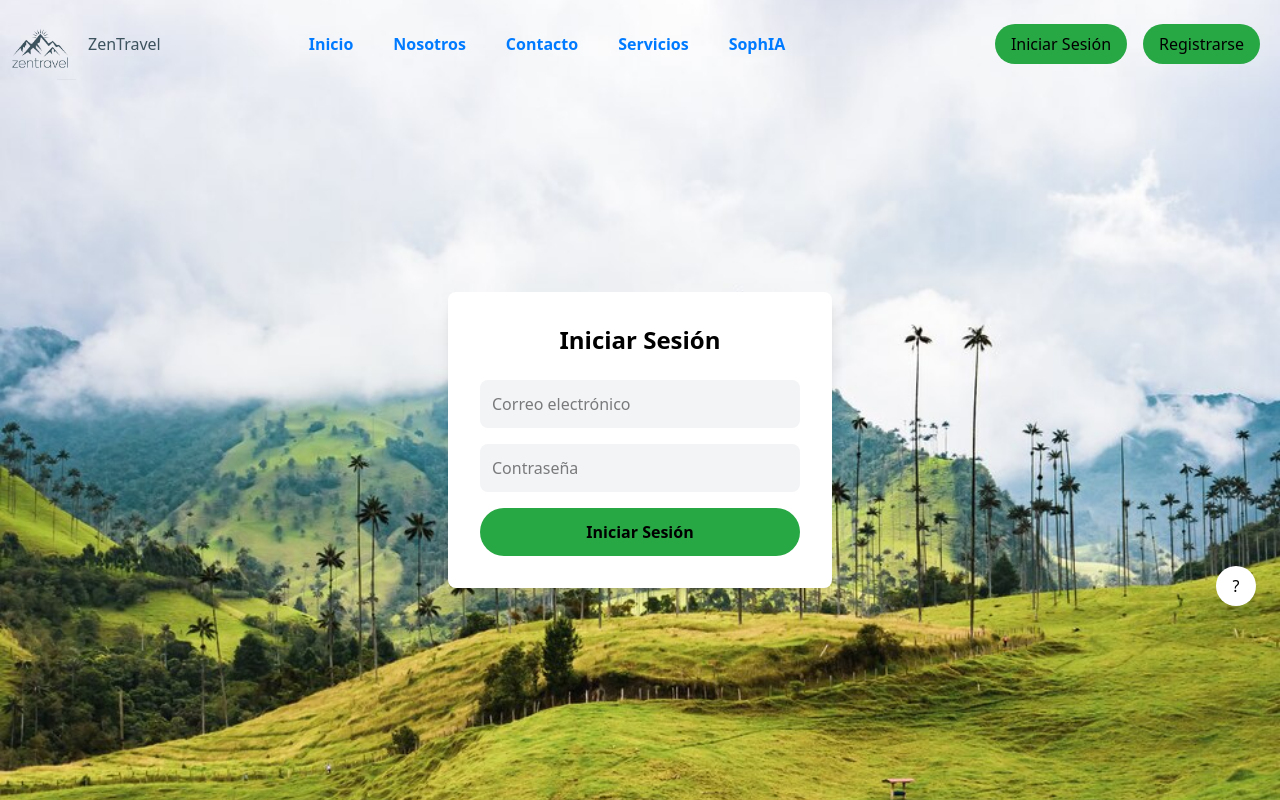
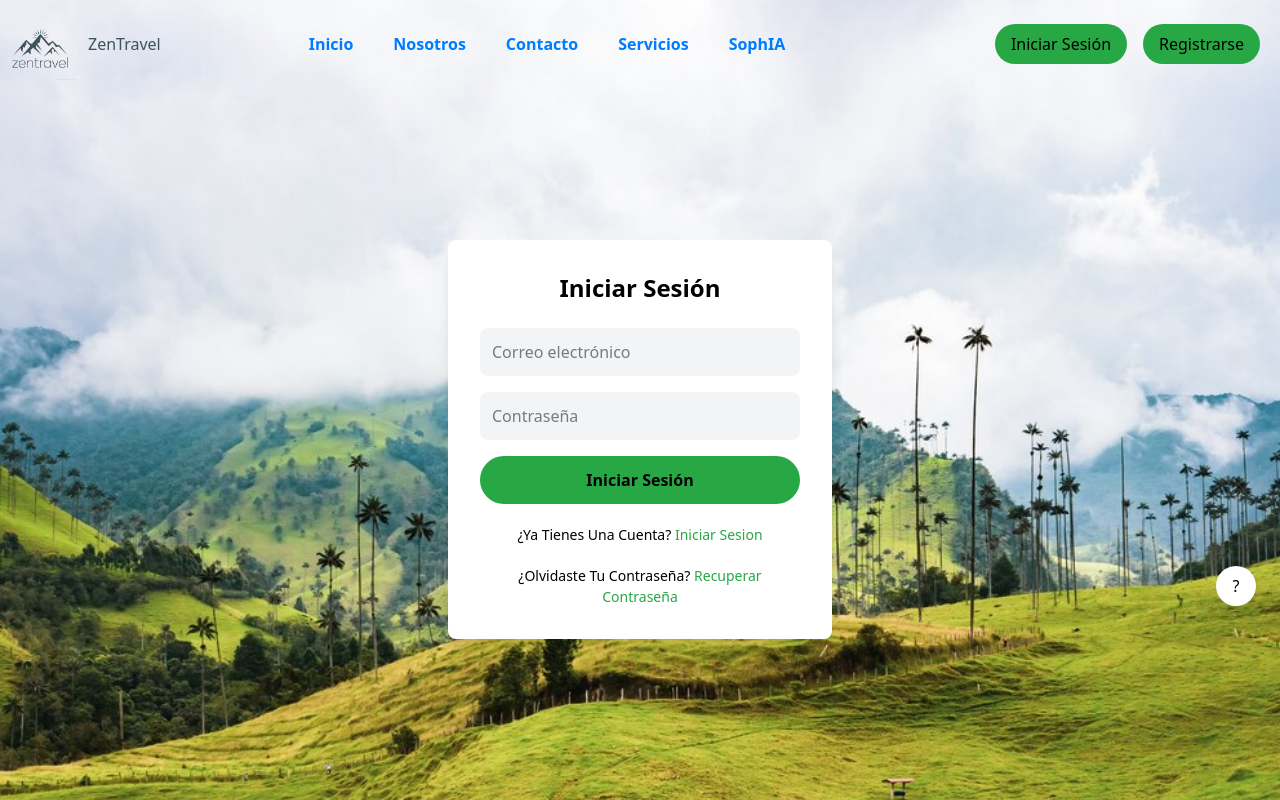
Before and after one commit to juanCaro16/front-end-ZenTravel, a React (Vite) app: page /login in a window 1280 px wide. Built offline with nearby package versions, Linux system fonts and the light colour scheme.

Commit message:
correcion login

```diff
--- a/src/Pages/Login/Login.jsx
+++ b/src/Pages/Login/Login.jsx
@@ -57,6 +57,9 @@ export const Login = ({ onLoginSuccess }) => {
             {errorMsg}
           </p>
         )}
+
+        <p className='text-center text-[14px] mt-5'>¿Ya Tienes Una Cuenta? <a className="text-[#28A745] hover:underline hover:text-black" href="/login">Iniciar Sesion</a></p>
+        <p className='text-center text-[14px] mt-5'>¿Olvidaste Tu Contraseña? <a className="text-[#28A745] hover:underline hover:text-black" href="/reset-password">Recuperar Contraseña</a></p>
       </div>
     </div>
   );
```
